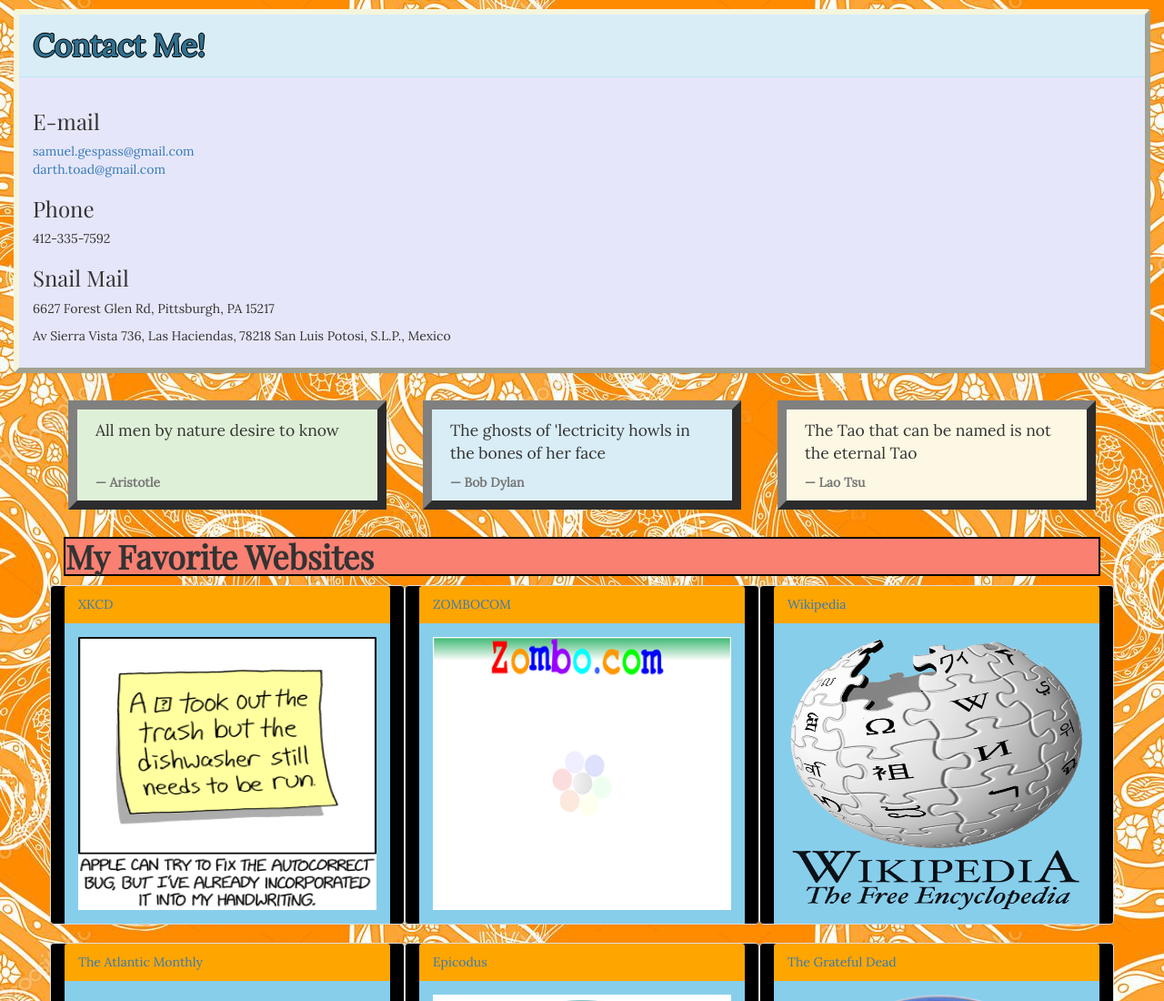
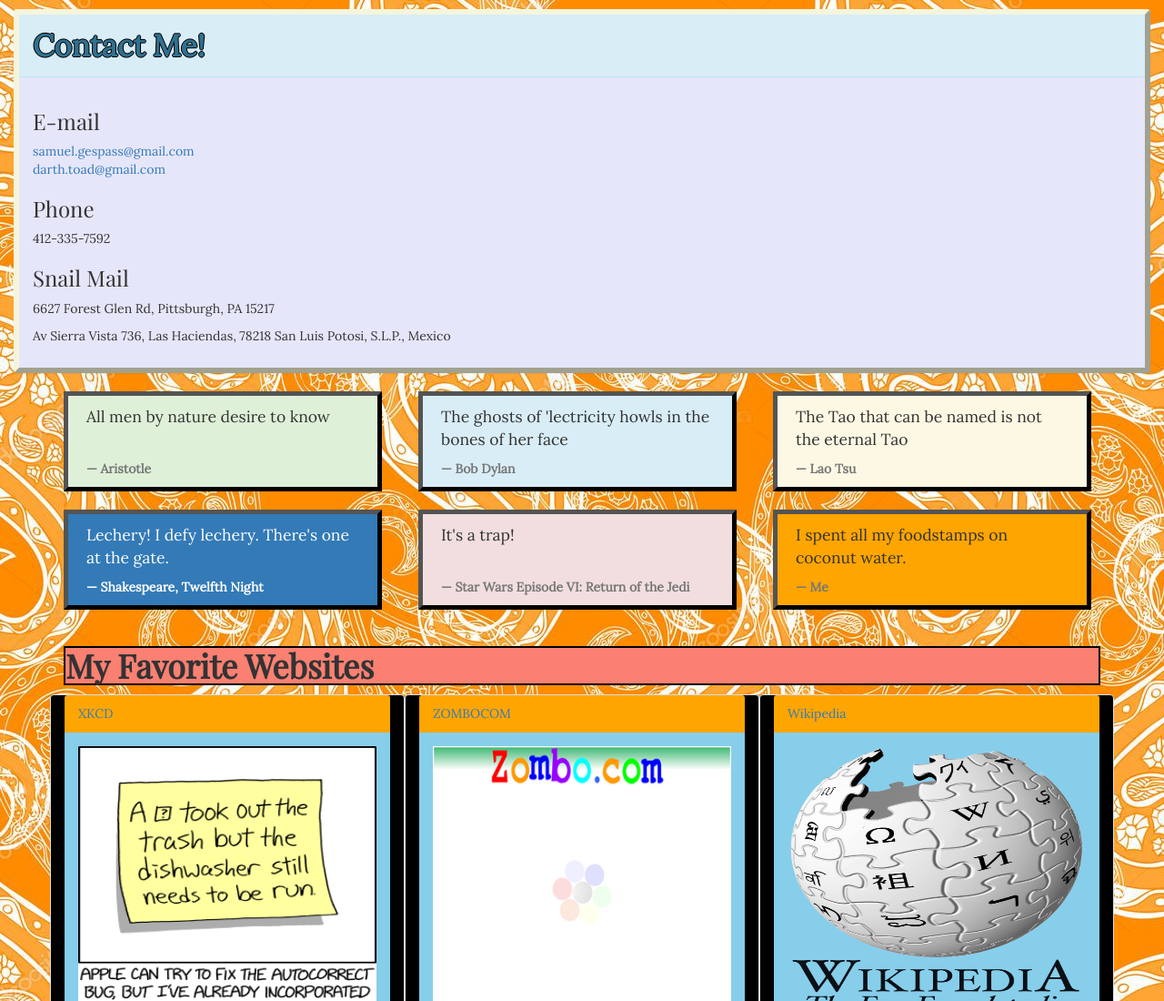
Before and after one commit to darthtoad/week-one-project, a plain HTML site: page more-info.html in a window 1280 px wide. Shown: the top 1100 px of the page at 91% size. Drawn offline with nearby package versions, Linux system fonts and the light colour scheme.

Commit message:
change formatting with quotes

```diff
--- a/css/styles.css
+++ b/css/styles.css
@@ -167,12 +167,7 @@ h3 {
 blockquote {
   width: 350px;
   float: none;
-  margin: 10px auto 10px auto;
-  border: 10px outset grey;
-}
-
-#right-quote {
-  float: right;
+  border: 5px outset black;
 }
 
 blockquote footer {
@@ -189,3 +184,7 @@ blockquote footer {
   float: right;
   margin-bottom: 15px;
 }
+
+#my-quote {
+  background-color: orange;
+}
--- a/more-info.html
+++ b/more-info.html
@@ -42,6 +42,26 @@
             <blockquote class="bg-warning">
               <p>The Tao that can be named is not the eternal Tao</p>
               <footer class="bg-warning">Lao Tsu</footer>
+            </blockquote>
+          </div>
+        </div>
+        <div class="row">
+          <div class="col-md-4">
+            <blockquote class="bg-primary">
+              <p>Lechery! I defy lechery. There's one at the gate.</p>
+              <footer class="bg-primary">Shakespeare, Twelfth Night</footer>
+            </blockquote>
+          </div>
+          <div class="col-md-4">
+            <blockquote class="bg-danger">
+              <p>It's a trap!</p><br>
+              <footer class="bg-danger">Star Wars Episode VI: Return of the Jedi</footer>
+            </blockquote>
+          </div>
+          <div class="col-md-4">
+            <blockquote id="my-quote">
+              <p>I spent all my foodstamps on coconut water.</p>
+              <footer>Me</footer>
             </blockquote>
           </div>
         </div>
```
